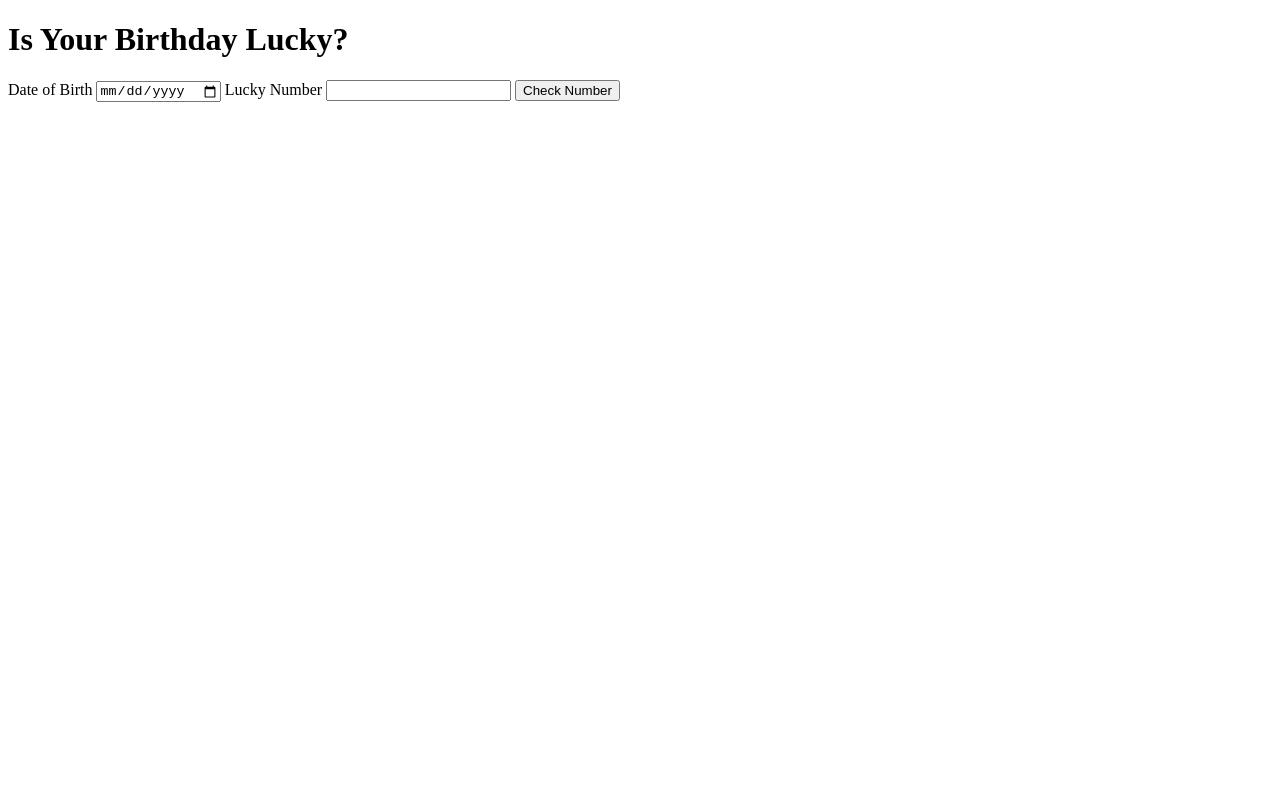
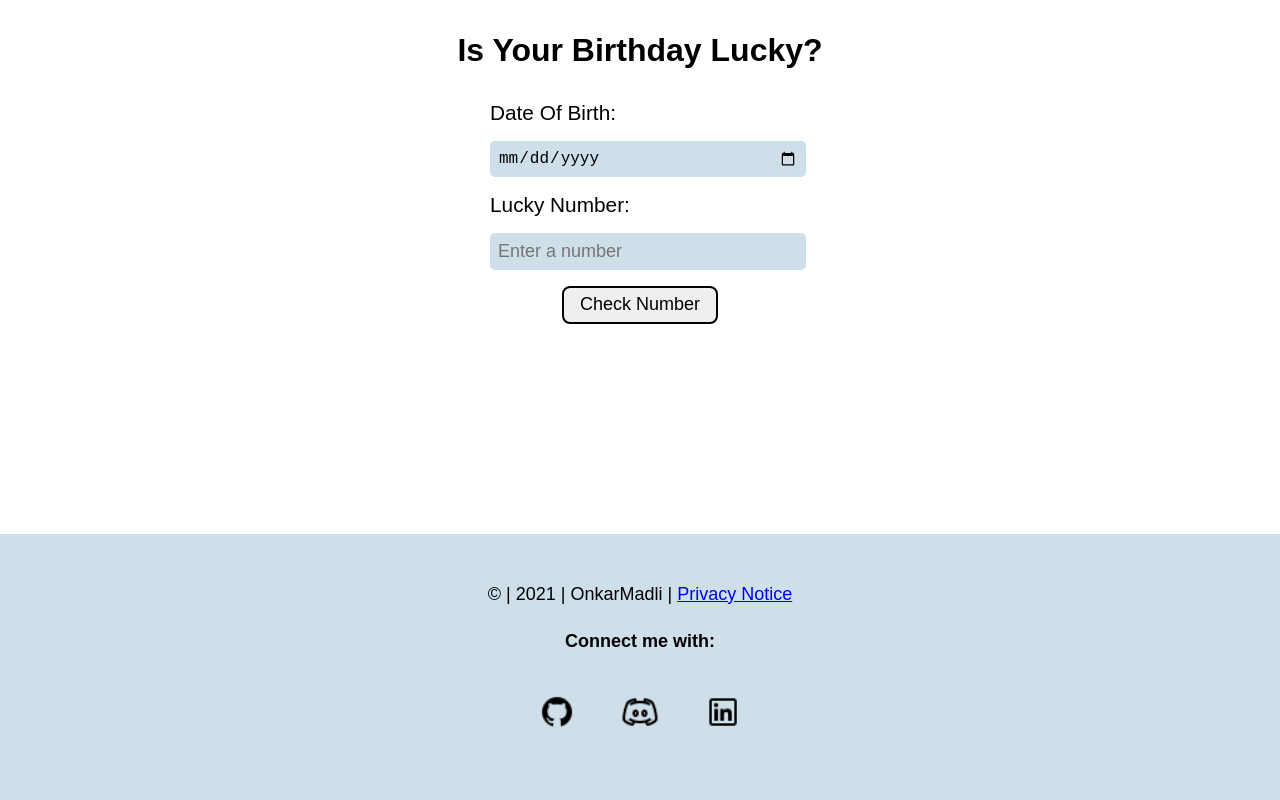
Before and after one commit to OnkarMadli/Is-your-birthday-lucky, a plain HTML site: page index.html in a window 1280 px wide. Drawn offline with Linux system fonts and the light colour scheme.

Commit message:
Improve style

```diff
--- a/index.html
+++ b/index.html
@@ -9,15 +9,39 @@
   <body>
     <h1>Is Your Birthday Lucky? </h1>
     <div class="container">
-      <label for="date-of-birth">Date of Birth</label>
-      <input type="date" id="date-of-birth">
-
-      <label for="lucky-number">Lucky Number</label>
-      <input id="lucky-number">
+      <label for="date-of-birth">Date Of Birth:</label>
+      <input type="date" id="date-of-birth" />
+      <label for="lucky-number">Lucky Number:</label>
+      <input type="number" id="lucky-number" placeholder="Enter a number" />
 
       <button id="check-number"> Check Number</button>
       <p id="output-box"></p>
     </div>
-    <script src="script.js"></script>
+
+    <footer class="footer">
+      <p style="color: black">© | 2021 | OnkarMadli | <a href="/privacyNotice.txt" target="_blank">
+        Privacy Notice
+      </a>
+      <div class="footer-header" style="color: black">Connect me with: </div>
+      <ul class="social-links list-non-bullet">
+          <li>
+              <a class="link" href="https://github.com/OnkarMadli/" target="_blank">
+                <img src="../images/icons8-github-32.png" alt="github" />
+              </a>
+            </li>
+            <li>
+              <a class="link" href="https://discordapp.com/users/Onkar#4701" target="_blank">
+                <img src="../images/icons8-discord-32.png" alt="discord" />
+              </a>
+            </li>
+            <li>
+              <a class="link" href="https://twitter.com/OnkarMadli" target="_blank">
+                <img src="../images/icons8-linkedin-32.png" alt="twitter" />
+              </a>
+            </li>
+      </ul>
+  </footer>
+
+  <script src="script.js"></script>
   </body>
 </html>
--- a/style.css
+++ b/style.css
@@ -0,0 +1,110 @@
+body {
+  font-family: "Montserrat", sans-serif;
+  margin: auto;
+}
+
+footer {
+  background-color: ;
+  padding: 2rem 0rem;
+  text-align: center;
+  background-color: rgb(207, 223, 233);
+}
+
+.footer .link {
+  color: white;
+}
+
+.footer .footer-header {
+  font-weight: bold;
+  font-size: large;
+}
+
+.footer ul {
+  padding: 0px;
+}
+
+footer {
+  text-align: center;
+  position: absolute;
+  bottom: 0;
+  left: 0;
+  right: 0;
+}
+
+footer p {
+  font-size: large;
+  text-align: center;
+}
+
+.footer-list {
+  margin: 1rem;
+}
+
+a,
+img,
+li {
+  display: inline;
+}
+
+.link {
+  text-decoration: none;
+  padding: 0.5rem 1rem;
+}
+
+img {
+  width: 40px;
+  padding: 1rem 0.2rem;
+}
+
+.list-non-bullet {
+  list-style: none;
+}
+
+.container {
+  width: 300px;
+  margin: auto auto;
+}
+
+label,
+input {
+  display: block;
+  margin-top: 0.5rem;
+  width: 100%;
+}
+
+label {
+  font-weight: 500;
+  font-size: 1.3rem;
+}
+
+input {
+  border-radius: 5px;
+  padding: 0.5rem;
+  border: transparent;
+  font-size: large;
+  margin: 1rem 0;
+  background-color: rgb(207, 223, 233);
+}
+
+#check-number {
+  border: 2px solid black;
+  color: var(--black);
+  padding: 0.4rem 1rem;
+  border-radius: 0.5rem;
+  font-size: large;
+  cursor: pointer;
+  outline: var(--black);
+  margin: auto;
+  display: block;
+}
+
+h1 {
+  margin: auto;
+  text-align: center;
+  margin-top: 2rem;
+  margin-bottom: 1rem;
+}
+
+div {
+  padding: 0.5rem 0.2rem;
+}
```
Also changed, not shown: privacyNotice.txt (added).
